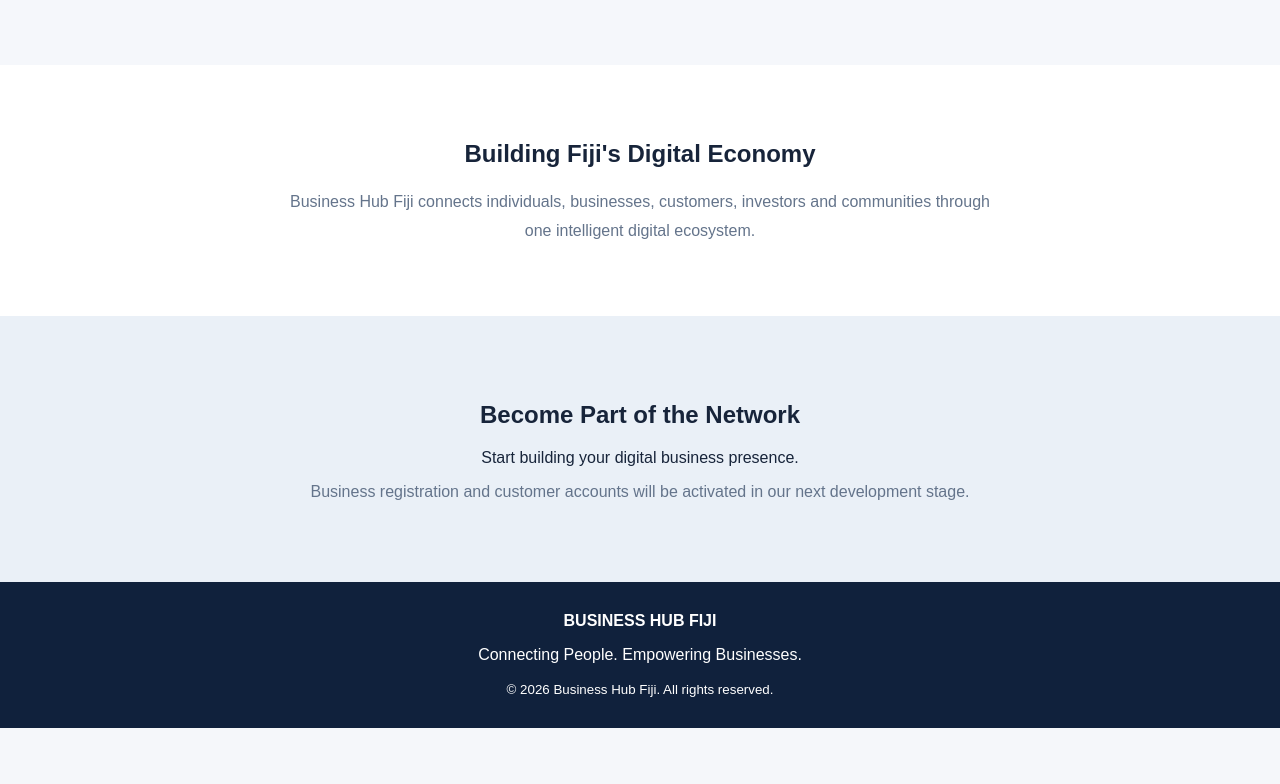
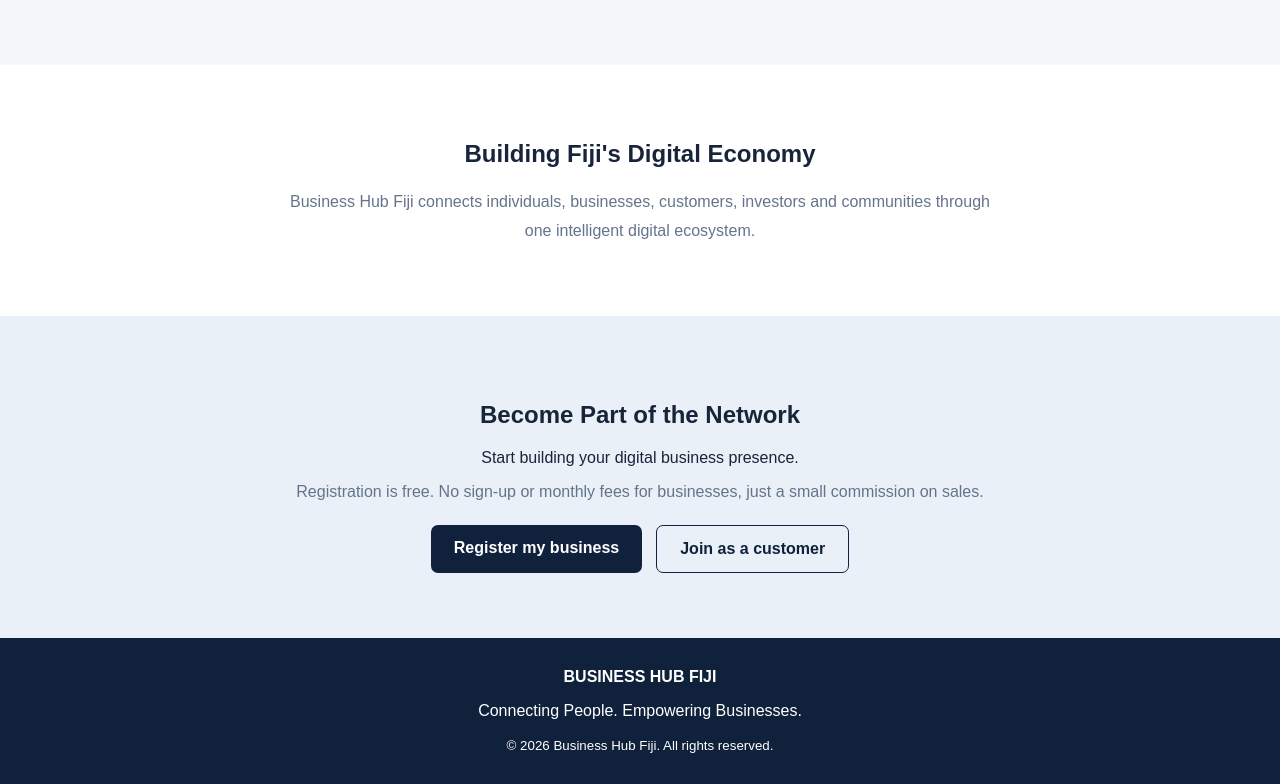
Before and after one commit to business-hub-fiji/business-hub-fiji, a Next.js app: page / in a window 1280 px wide. Shown: the part 1286-2070 px from the top of the page. Before the commit the page ends 2014 px from the top, so only its background shows below. Built offline with nearby package versions, Linux system fonts and the light colour scheme.

Commit message:
Add files via upload
Signed-off-by: Business Hub Fiji <355267173+business-hub-fiji@users.noreply.github.com>

```diff
--- a/app/page.js
+++ b/app/page.js
@@ -65,7 +65,7 @@ export default function Home() {
         }}>
           <a href="#services" style={linkStyle}>Explore</a>
           <a href="#about" style={linkStyle}>About</a>
-          <a href="#join" style={linkStyle}>Join Us</a>
+          <a href="/register.html" style={linkStyle}>Join Us</a>
         </nav>
       </header>
 
@@ -107,7 +107,7 @@ export default function Home() {
           <a href="#services" style={primaryButton}>
             Explore Platform
           </a>
-          <a href="#join" style={secondaryButton}>
+          <a href="/register.html" style={secondaryButton}>
             Join Business Hub
           </a>
         </div>
@@ -180,9 +180,23 @@ export default function Home() {
         <h2>Become Part of the Network</h2>
         <p>Start building your digital business presence.</p>
         <p style={{color:"#64748b"}}>
-          Business registration and customer accounts
-          will be activated in our next development stage.
+          Registration is free. No sign-up or monthly fees for businesses,
+          just a small commission on sales.
         </p>
+        <div style={{
+          display:"flex",
+          gap:"14px",
+          justifyContent:"center",
+          flexWrap:"wrap",
+          marginTop:"24px"
+        }}>
+          <a href="/register.html#business" style={joinPrimary}>
+            Register my business
+          </a>
+          <a href="/register.html#customer" style={joinSecondary}>
+            Join as a customer
+          </a>
+        </div>
       </section>
 
       <footer style={{
@@ -220,3 +234,21 @@ const secondaryButton = {
   borderRadius:"7px",
   textDecoration:"none"
 };
+
+const joinPrimary = {
+  background:"#10213c",
+  color:"white",
+  padding:"14px 23px",
+  borderRadius:"7px",
+  textDecoration:"none",
+  fontWeight:"bold"
+};
+
+const joinSecondary = {
+  border:"1px solid #10213c",
+  color:"#10213c",
+  padding:"14px 23px",
+  borderRadius:"7px",
+  textDecoration:"none",
+  fontWeight:"bold"
+};
```
